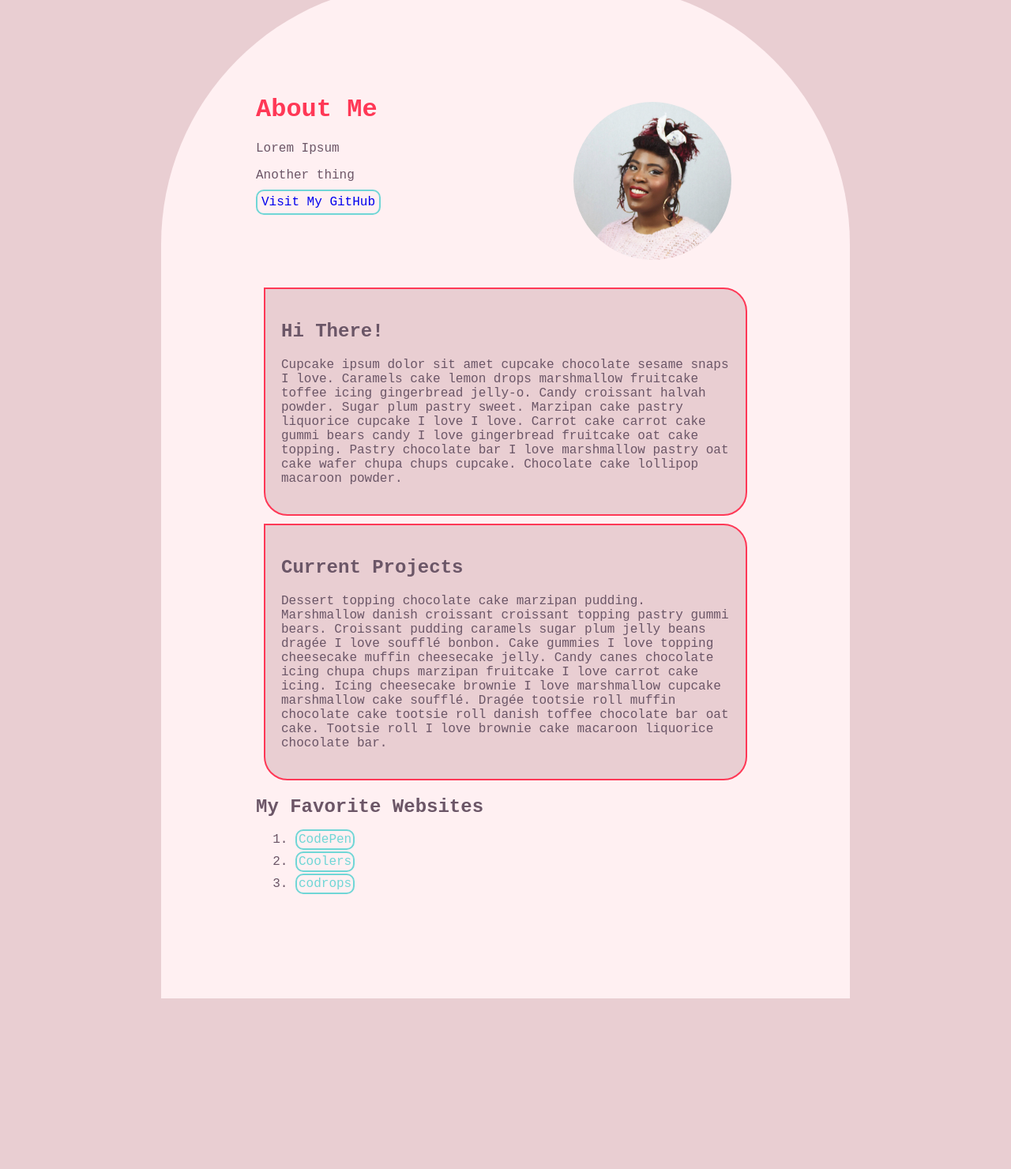
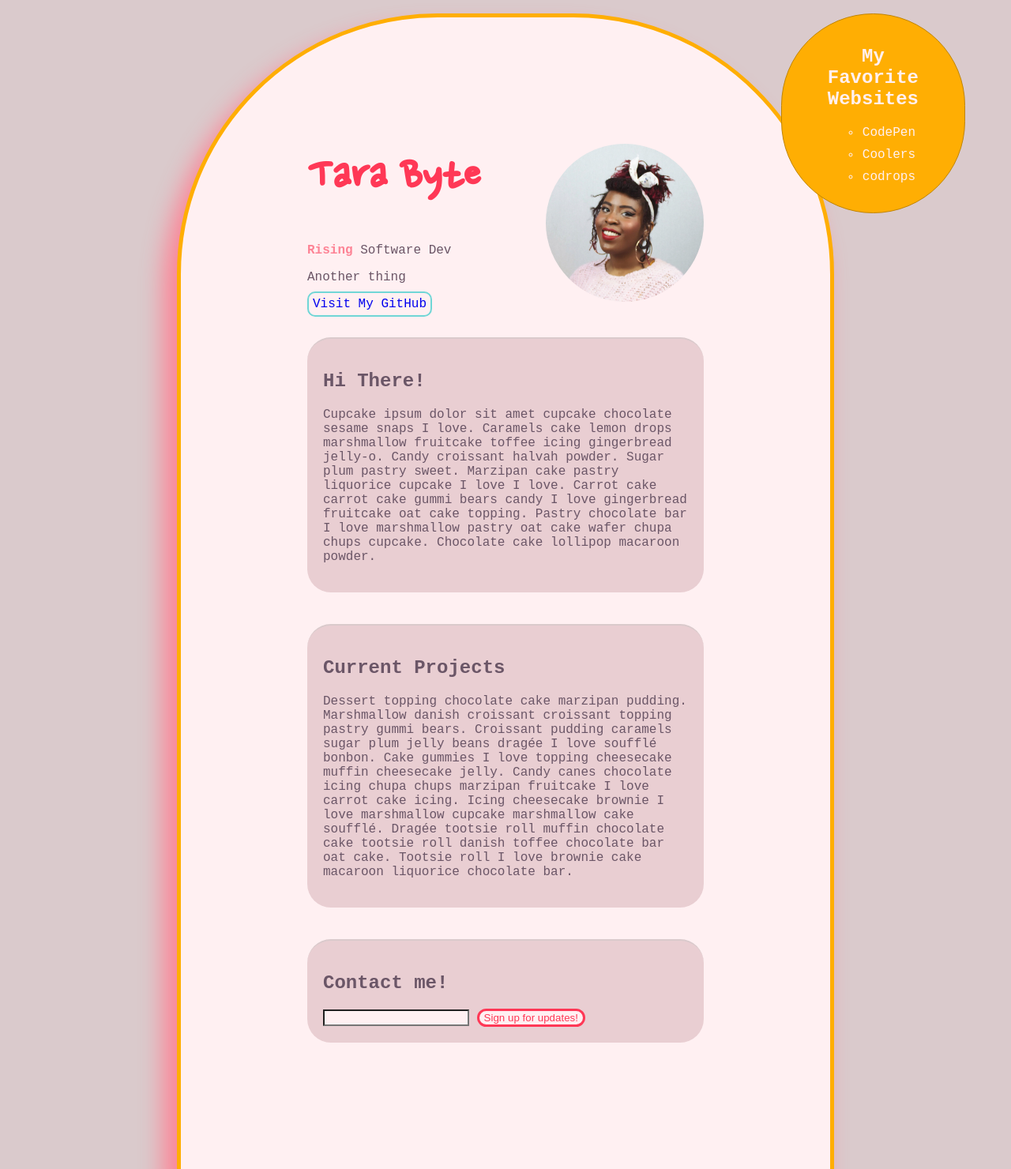
Before and after one commit to qualmless/about-me, a plain HTML site: page index.html in a window 1280 px wide. Shown: the part 41-1521 px from the top of the page at 79% size. Before the commit the page ends 1313 px from the top, so only its background shows below. Drawn offline with Linux system fonts and the light colour scheme; a web font is replaced by a local one.

Commit message:
some sick colors, no idea what the layout should look like

```diff
--- a/index.html
+++ b/index.html
@@ -7,22 +7,32 @@
         <title>Learn All About Tara Byte</title>
         <link rel="stylesheet" href="style.css">
         <link href="https://fonts.googleapis.com/css2?family=PT+Mono&display=swap" rel="stylesheet">
+        <link href="https://fonts.googleapis.com/css2?family=Nanum+Pen+Script&display=swap" rel="stylesheet">
+    </head>
 
-    </head>
     <body>
+        <nav id="navcircle">
+            <h2 id="navcircleh2">My<br>Favorite<br>Websites</h2>
+            <ol>
+                <li><a class="listlinks" href="https://codepen.io/trending">CodePen</a></li>
+                <li><a class="listlinks" href="https://coolors.co/">Coolers</a></li>
+                <li><a class="listlinks" href="https://tympanus.net/codrops/category/tutorials/">codrops</a></li>
+            </ol>
+        </nav>
         <main>
+            <header>
+                <!-- <div class="left-col"> -->
+                    <h1>Tara Byte</h1>
+                    <p><strong>Rising</strong> Software Dev</p>
+                    <p>Another thing</p>
+                    <a href="https://github.com/qualmless">Visit My GitHub</a>
+                <!-- </div> -->
+            </header>
 
-            <div class="left-col">
-                <h1>About Me</h1>
-                <p>Lorem Ipsum</p>
-                <p>Another thing</p>
-                <a href="https://github.com/qualmless">Visit My GitHub</a>
-
+            <div class="right-col">
+                <img id="selfie" src="media/images/headshot.JPG" alt="a picture of beautiful face">
             </div>
 
-            <div class="right-col">
-                <img src="media/images/headshot.JPG" alt="a picture of beautiful face">
-            </div>
             <div id="under-belly" >
                 <section id="section1">
                     <h2>Hi There!</h2>
@@ -32,13 +42,16 @@
                     <h2>Current Projects</h2>
                     <p>Dessert topping chocolate cake marzipan pudding. Marshmallow danish croissant croissant topping pastry gummi bears. Croissant pudding caramels sugar plum jelly beans dragée I love soufflé bonbon. Cake gummies I love topping cheesecake muffin cheesecake jelly. Candy canes chocolate icing chupa chups marzipan fruitcake I love carrot cake icing. Icing cheesecake brownie I love marshmallow cupcake marshmallow cake soufflé. Dragée tootsie roll muffin chocolate cake tootsie roll danish toffee chocolate bar oat cake. Tootsie roll I love brownie cake macaroon liquorice chocolate bar.</p>
                 </section>
-                <h2>My Favorite Websites</h2>
-                <ol>
-                    <li><a class="listlinks" href="https://codepen.io/trending">CodePen</a></li>
-                    <li><a class="listlinks" href="https://coolors.co/">Coolers</a></li>
-                    <li><a class="listlinks" href="https://tympanus.net/codrops/category/tutorials/">codrops</a></li>
-                </ol>
+                <section>
+                    <form>
+                        <h2>Contact me!</h2>
+                        <input type="email">
+                        <button type="submit">Sign up for updates!</button>
+                    </form>
+                </section>
             </div>
+
         </main>
     </body>
+
 </html>
--- a/style.css
+++ b/style.css
@@ -7,36 +7,70 @@
     --purple: #b39eaf;
     --teal: #70d6d6;
     --ada-purple:#6B5667;
+    --honey: #FFAE03;
+    --darkhoney: #c08403;
+    --forest: #394648;
   }
 
-
+/* ---------body styles ------------------------------------------- */
 body {
-    background: var(--grink);
+    background: var(--grey);
     font-family: 'PT Mono', monospace;
+    padding: 50px;
 }
 
 
 /* holds all body text */
 main {
+    /* position: relative; */
+    /* float: right; */
     background: var(--light-pink);
     color: var(--ada-purple);
     /* margin horizontally centers, creates space around container */
-    margin: 20px auto auto  ;
+    /* margin: 20px auto auto 50px  ; */
+    margin: auto auto 50px auto;
     /* padding creates space within the container */
     padding: 120px;
     width: 50%;
     height: auto;
+    border: solid 5px var(--honey);
     border-radius: 330px 330px 0 0;
+    box-shadow: -15px 22px 30px 2px var(--rose);
 }
 
-.left-col{
+header{
     float: left;
+    margin-left: 40px;
 }
 
+#navcircle{
+    position: relative;
+    float: right;
+    /* margin: 10px 10px 10px 10px; */
+    margin: auto;
+    border: 1px solid var(--darkhoney);
+    border-radius: 140px;
+    padding: 20px 50px;
+    background-color: var(--honey);
+}
+
+#navcircleh2 {
+    color: #FFF0F2;
+    text-align: center;
+}
+
+/* -------------element styles ---------------------------------------------------------------- */
 h1 {
     color: var(--hot-pink);
+    font-size: 4rem;
+    font-family: 'Nanum Pen Script', cursive;
 }
 
+strong {
+    color: var(--rose);
+}
+
+/*------------------------ links -------------------------------------------*/
 a {
     border: solid var(--teal) 2px;
     padding: 5px;
@@ -49,13 +83,18 @@ a:hover {
 }
 
 .listlinks {
-    border: solid var(--teal) 2px;
+    border: none;
     padding: 2px;
-    color: var(--teal);
+    color: var(--light-pink);
 }
 
 .listlinks:hover{
     color: var(--hot-pink);
+}
+
+ol {
+    list-style: circle;
+    color: var(--light-pink);
 }
 
 li{
@@ -74,15 +113,20 @@ li{
 img {
     width: 200px;
     border-radius: 100px;
-    margin: 30px;
+    /* margin: 30px; */
+}
+
+#selfie {
+    margin: 40px;
 }
 
 section {
     padding: 20px;
-    margin: 10px;
+    margin: 40px;
     background-color: var(--grink);
-    border: solid var(--hot-pink) 2px;
-    border-radius: 0 30px 30px 30px;
+    border: none var(--hot-pink) 2px;
+    border-top: 2px var(--grey) solid;
+    border-radius: 30px;
 }
 
 #section1 {
@@ -96,3 +140,19 @@ section {
 #clearFix{
     clear: both;
 }
+/* -----------------------------------form -------------------------------------------------------------------------------------*/
+button {
+    background-color: var(--light-pink);
+    border-radius: 30px;
+    color: var(--hot-pink);
+    border: 3px solid var(--hot-pink);
+}
+
+button:active {
+    padding: 4px;
+}
+
+input {
+    background-color: var(--light-pink);
+    color: var(--hot-pink);
+}
```
